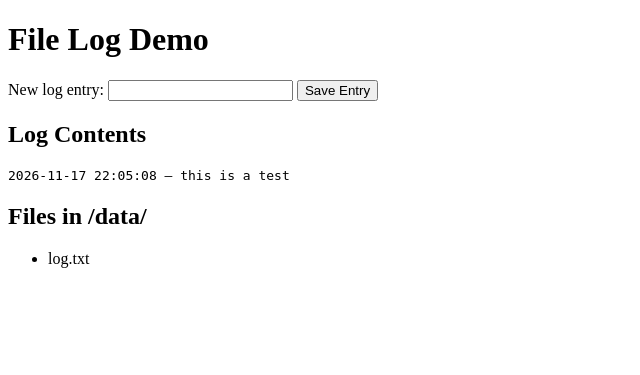
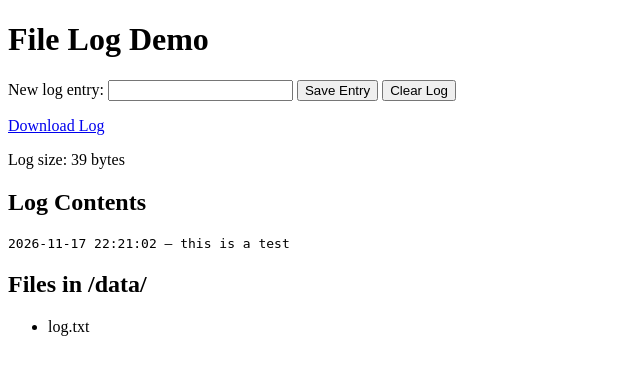
Before and after one commit to scarlettfxyz/CS2623-SSP, a PHP site: page / in a window 1280 px wide. Shown: the top 375 px of the page, without its empty margins (0-640 px from the left). Run offline with PHP 8.4, Linux system fonts and the light colour scheme.

Commit message:
week 5: add downloadable log

```diff
--- a/SSP08/SSP08_16_1/data/log.txt
+++ b/SSP08/SSP08_16_1/data/log.txt
@@ -1 +1 @@
-2026-11-17 22:05:08 — this is a test
+2026-11-17 22:21:02 — this is a test
--- a/SSP08/SSP08_16_1/index.php
+++ b/SSP08/SSP08_16_1/index.php
@@ -11,17 +11,42 @@ if (!is_dir($dataDir)) {
 
 // Handle form POST
 if ($_SERVER['REQUEST_METHOD'] === 'POST') {
-    $entry = filter_input(INPUT_POST, 'entry', FILTER_SANITIZE_SPECIAL_CHARS) ?? '';
-    $entry = trim($entry);
+    $action = filter_input(INPUT_POST, 'action') ?? 'save';
 
-    if ($entry !== '') {
-        $now = new DateTime('now', new DateTimeZone('America/Chicago'));
-        $line = $now->format('Y-m-d H:i:s') . ' — ' . $entry . PHP_EOL;
-        file_put_contents($logFile, $line, FILE_APPEND | LOCK_EX);
-        $message = 'Entry saved.';
-    } else {
-        $message = 'Entry cannot be empty.';
+    if ($action === 'clear') {
+        $saved = file_put_contents($logFile, '', LOCK_EX);
+        $message = $saved !== false
+            ? 'Log cleared.'
+            : 'Unable to clear the log.';
+    } elseif ($action === 'save') {
+        $entry = trim((string) (
+            filter_input(INPUT_POST, 'entry', FILTER_DEFAULT) ?? ''
+        ));
+
+        if ($entry !== '') {
+            $now = new DateTime('now', new DateTimeZone('America/Chicago'));
+            $line = $now->format('Y-m-d H:i:s') . ' — ' . $entry . PHP_EOL;
+
+            $saved = file_put_contents($logFile, $line, FILE_APPEND | LOCK_EX);
+            $message = $saved !== false
+                ? 'Entry saved.'
+                : 'Unable to save the entry.';
+        } else {
+            $message = 'Entry cannot be empty.';
+        }
     }
+}
+
+if (filter_input(INPUT_GET, 'action') === 'download') {
+    if (!is_file($logFile)) {
+        http_response_code(404);
+        exit('No log file is available to download.');
+    }
+
+    header('Content-Type: text/plain; charset=UTF-8');
+    header('Content-Disposition: attachment; filename="log.txt"');
+    readfile($logFile);
+    exit;
 }
 
 // Read log file
@@ -34,6 +59,10 @@ $files = array_filter(
     scandir($dataDir),
     fn($f) => is_file($dataDir . $f)
 );
+
+// Clear file status cache to ensure accurate file size
+clearstatcache(true, $logFile);
+$logSize = is_file($logFile) ? filesize($logFile) : 0;
 ?>
 <!DOCTYPE html>
 <html lang="en">
@@ -54,7 +83,14 @@ $files = array_filter(
             <input type="text" name="entry" maxlength="200">
         </label>
         <button type="submit">Save Entry</button>
+
+        <form method="post">
+            <button type="submit" name="action" value="clear">Clear Log</button>
+        </form>
     </form>
+
+    <p><a href="?action=download">Download Log</a></p>
+    <p>Log size: <?= htmlspecialchars(number_format((float) $logSize), ENT_QUOTES, 'UTF-8') ?> bytes</p>
 
     <h2>Log Contents</h2>
     <?php if ($fileContent !== ''): ?>
```
